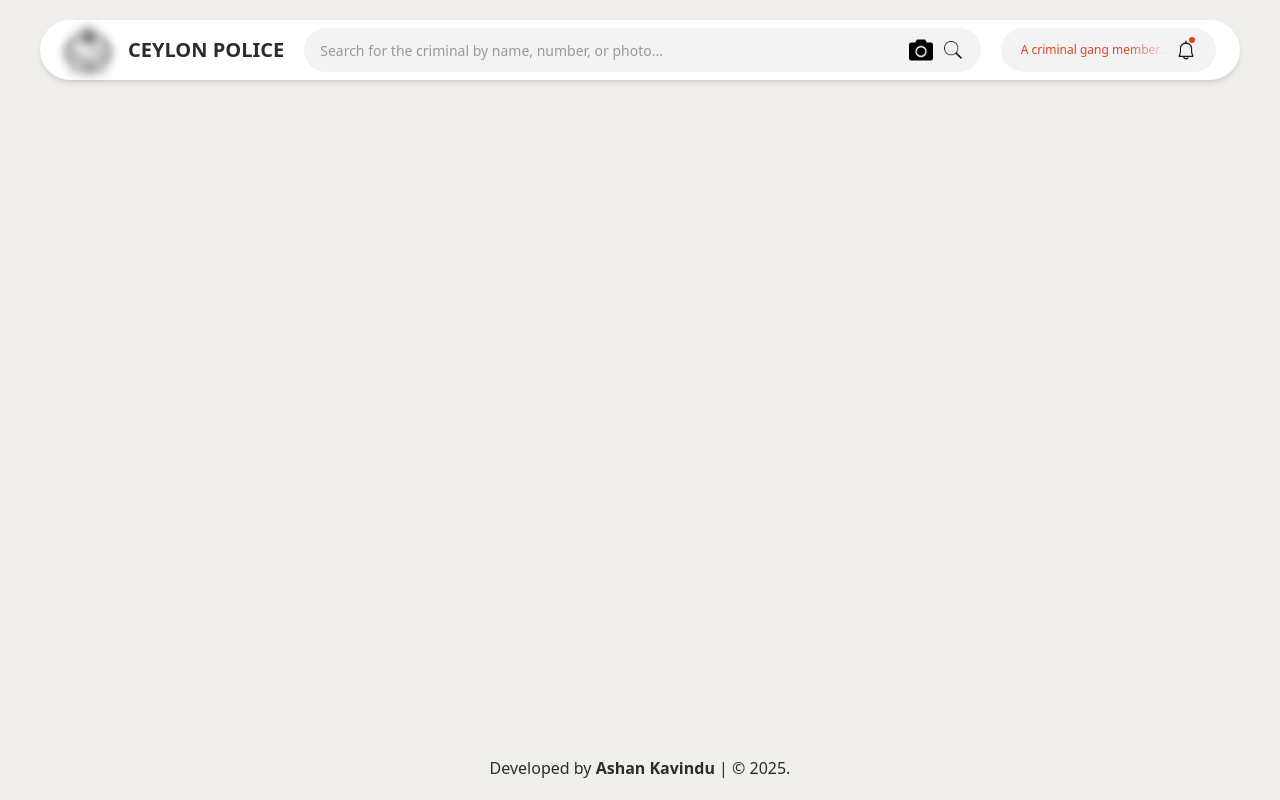
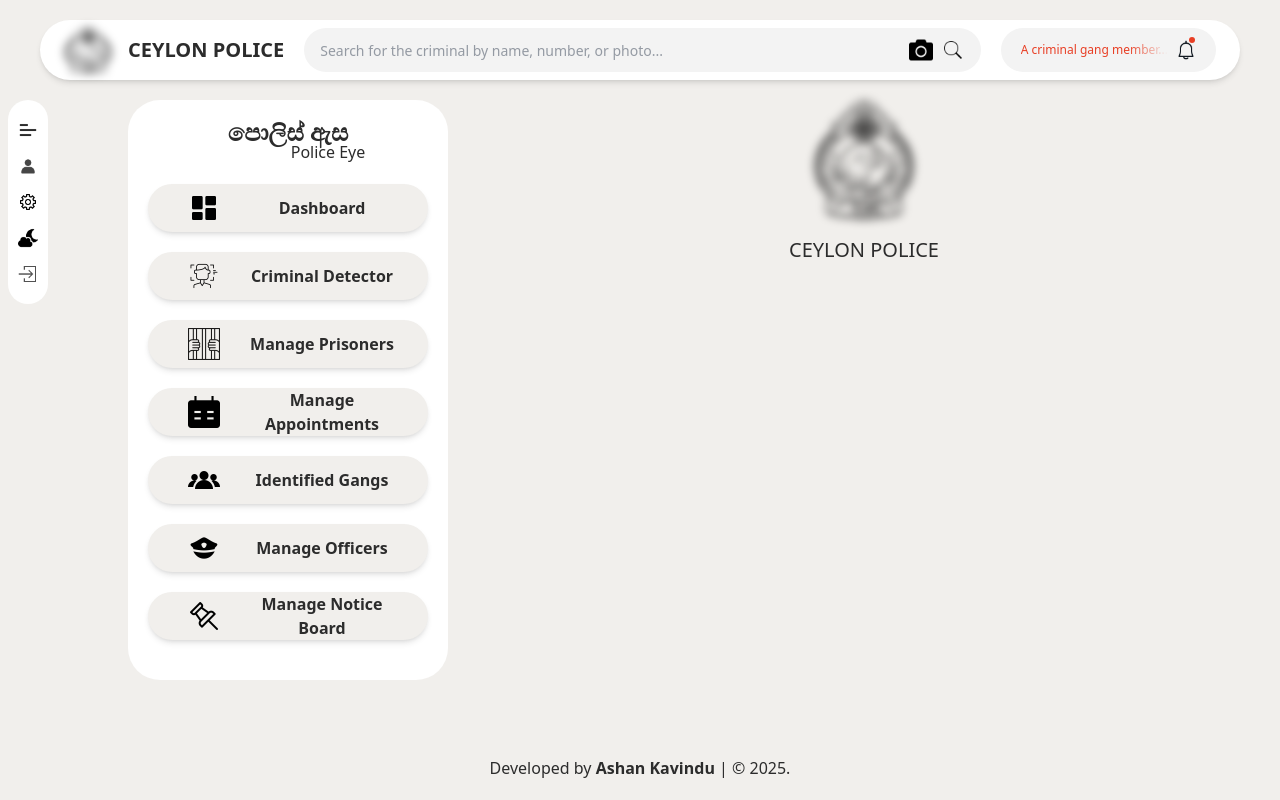
Before and after one commit to Ashan-TUF/PoliceEye, a React (Vite) app: page /home in a window 1280 px wide. Built offline with nearby package versions, Linux system fonts and the light colour scheme.

Commit message:
update home

```diff
--- a/src/ui/homeScreen.tsx
+++ b/src/ui/homeScreen.tsx
@@ -17,7 +17,7 @@
   return (
     <div className="w-screen min-h-screen overflow-x-hidden">
     <HeaderView/>
-      {/* <div className="flex w-full pt-5">
+      <div className="flex w-full pt-5">
         <div className="bg-white h-fit w-10 ml-2 pt-5 pb-5 top-5 rounded-4xl flex flex-col gap-4 items-center justify-center">
           <img
             src={menuIcon}
@@ -110,7 +110,7 @@
           />
           <p className="text-xl text-[#2C2C2C] mt-4">CEYLON POLICE</p>
         </div>
-      </div> */}
+      </div>
       <p className="absolute bottom-5  left-1/2 transform -translate-x-1/2 text-[#2C2C2C]">
         Developed by <b>Ashan Kavindu</b> | © 2025.
       </p>
```
